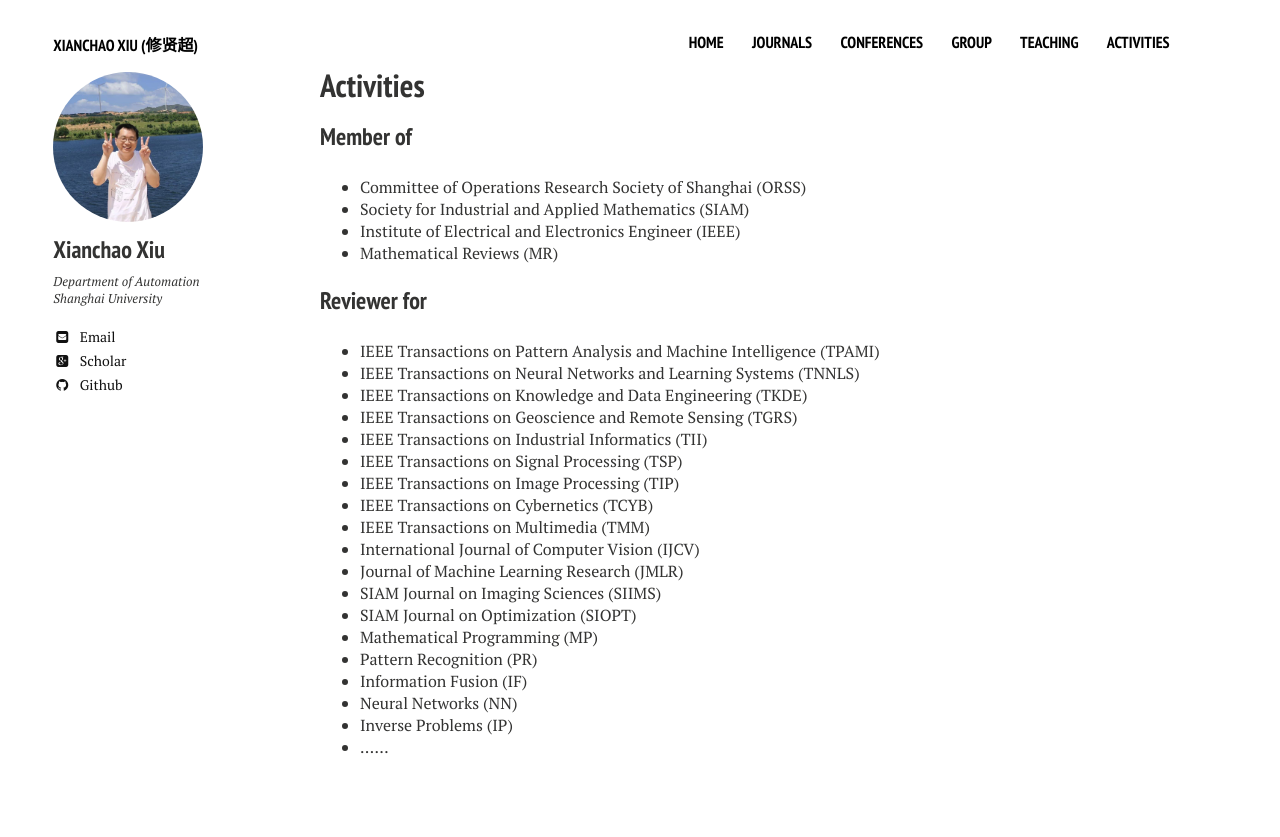
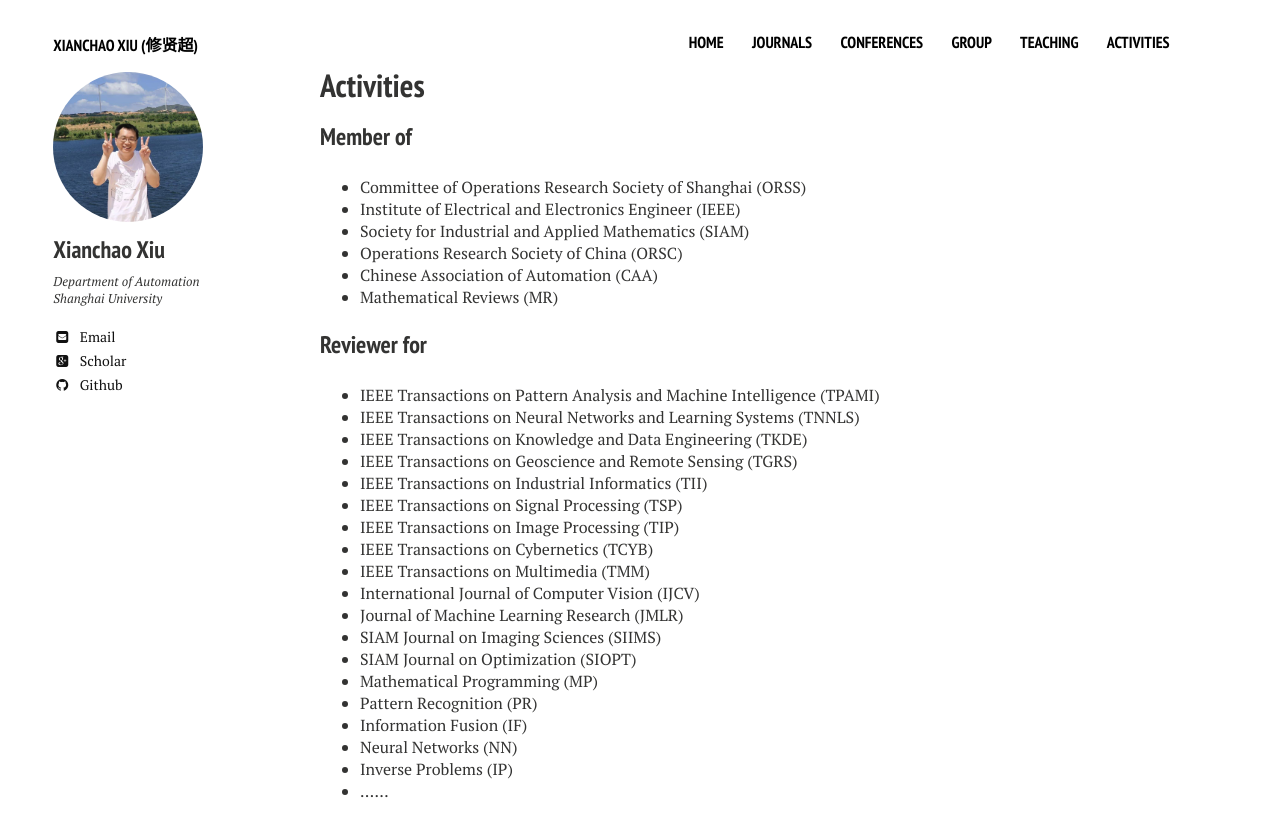
Before and after one commit to xianchaoxiu/xianchaoxiu.github.io, a Jekyll site: the page built from activities/index.md, in a window 1280 px wide. Shown: the top 837 px of the page. Built offline with Jekyll 4.4.1, drawn with Linux system fonts in a browser that asks for light colours; nearby versions of some CDN libraries.

Commit message:
Update index.md

```diff
--- a/activities/index.md
+++ b/activities/index.md
@@ -10,8 +10,10 @@ share: false
 
 ### Member of
 * Committee of Operations Research Society of Shanghai (ORSS) <br>
+* Institute of Electrical and Electronics Engineer (IEEE) <br>
 * Society for Industrial and Applied Mathematics (SIAM) <br>
-* Institute of Electrical and Electronics Engineer (IEEE) <br>
+* Operations Research Society of China (ORSC) <br>
+* Chinese Association of Automation (CAA) <br>
 * Mathematical Reviews (MR)
 
 
```
